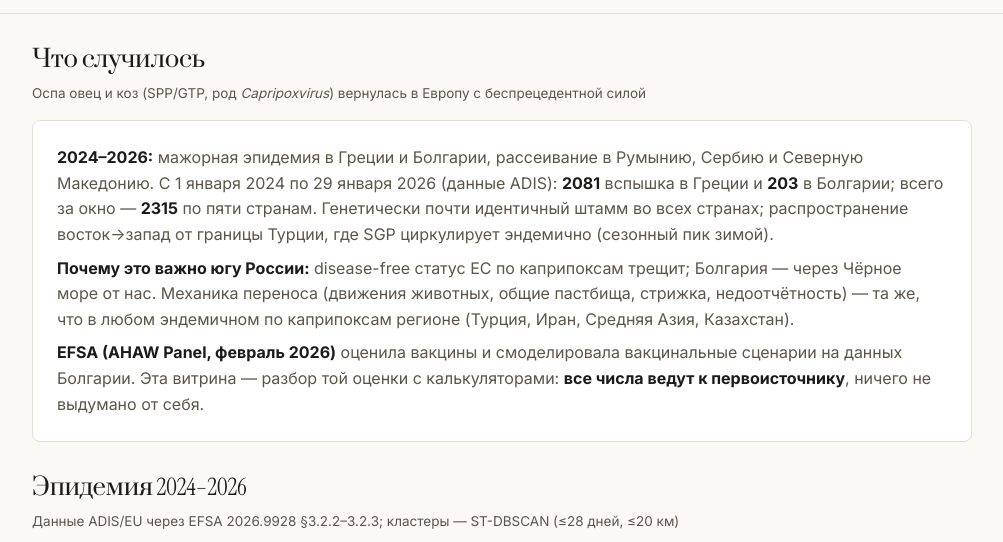
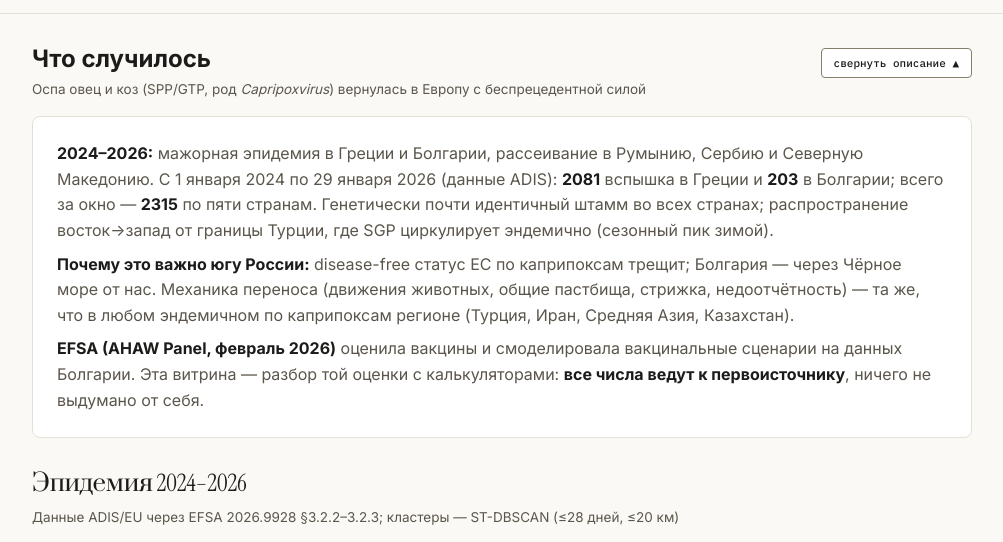
Before and after one commit to shray77/capripox-site, a plain HTML site: page index.html in a window 1280 px wide. Shown: the part 217-759 px from the top of the page, without its empty margins (138-1141 px from the left). Drawn offline with Linux system fonts and the light colour scheme.

Commit message:
Тоггл описания «Что случилось» (просьба юзера: скрыть при повторных заходах)
Кнопка «свернуть/показать описание» в заголовке секции, выбор в localStorage
(capri-summary-collapsed), aria-expanded; печать разворачивает всегда.
Проверено: дефолт развёрнут, клик сворачивает, F5 помнит, калькуляторы
не задеты, ошибок 0.

```diff
--- a/index.html
+++ b/index.html
@@ -95,6 +95,15 @@
   .fx-verdict.na { border-color: color-mix(in srgb, var(--amber) 40%, transparent); background: color-mix(in srgb, var(--amber) 8%, transparent); }
   .fx-verdict.na .tag { color: var(--amber); border: 1px solid color-mix(in srgb, var(--amber) 45%, transparent); }
   .fx-verdict .src { display: block; font: 11px var(--mono); color: var(--faint); margin-top: 6px; }
+
+  /* Тоггл описания «Что случилось» (просьба юзера 17.11: не всегда хочется
+     перечитывать при повторных заходах). Выбор живёт в localStorage;
+     печать разворачивает всегда — на бумаге описание нужно. */
+  .sec-head { display: flex; align-items: baseline; justify-content: space-between; gap: 12px; flex-wrap: wrap; }
+  .sec-head h2 { margin: 0; }
+  .sum-toggle { font: 500 11px var(--mono); min-height: 30px; }
+  #summary.sum-collapsed article.doc { display: none; }
+  @media print { #summary.sum-collapsed article.doc { display: block; } }
   .fx-err { border: 1px solid color-mix(in srgb, var(--red) 40%, transparent); background: color-mix(in srgb, var(--red) 8%, transparent);
     border-radius: var(--ds-radius-s); padding: 10px 12px; font-size: 13px; color: var(--text); margin: 10px 0; }
   .fx-err b { color: var(--red); }
@@ -153,9 +162,12 @@
 <main class="wrap">
 
 <section class="fx" id="summary">
-  <h2>Что случилось</h2>
+  <div class="sec-head">
+    <h2>Что случилось</h2>
+    <button class="ds-btn ds-btn--sm sum-toggle" id="sumToggle" aria-expanded="true" aria-controls="summaryBody">свернуть описание ▲</button>
+  </div>
   <p class="sub">Оспа овец и коз (SPP/GTP, род <i>Capripoxvirus</i>) вернулась в Европу с беспрецедентной силой</p>
-  <article class="doc">
+  <article class="doc" id="summaryBody">
     <p><b>2024–2026:</b> мажорная эпидемия в Греции и Болгарии, рассеивание в Румынию, Сербию и Северную Македонию. С 1 января 2024 по 29 января 2026 (данные ADIS): <b class="num">2081</b> вспышка в Греции и <b class="num">203</b> в Болгарии; всего за окно — <b class="num">2315</b> по пяти странам. Генетически почти идентичный штамм во всех странах; распространение восток→запад от границы Турции, где SGP циркулирует эндемично (сезонный пик зимой).</p>
     <p><b>Почему это важно югу России:</b> disease-free статус ЕС по каприпоксам трещит; Болгария — через Чёрное море от нас. Механика переноса (движения животных, общие пастбища, стрижка, недоотчётность) — та же, что в любом эндемичном по каприпоксам регионе (Турция, Иран, Средняя Азия, Казахстан).</p>
     <p><b>EFSA (AHAW Panel, февраль 2026)</b> оценила вакцины и смоделировала вакцинальные сценарии на данных Болгарии. Эта витрина — разбор той оценки с калькуляторами: <b>все числа ведут к первоисточнику</b>, ничего не выдумано от себя.</p>
@@ -513,6 +525,22 @@ lCov.addEventListener('input', drawLog);
 window.addEventListener('vetds-theme', drawKernel);
 window.addEventListener('resize', drawKernel);
 
+/* ---------- тоггл описания (просьба юзера: повторные заходы без простыни) ---------- */
+(function(){
+  const sec=document.getElementById('summary'), btn=document.getElementById('sumToggle');
+  if(!sec||!btn)return;
+  const KEY='capri-summary-collapsed';
+  let collapsed=false;
+  try{collapsed=localStorage.getItem(KEY)==='1'}catch(e){}
+  const apply=()=>{
+    sec.classList.toggle('sum-collapsed',collapsed);
+    btn.setAttribute('aria-expanded',String(!collapsed));
+    btn.textContent=collapsed?'показать описание ▼':'свернуть описание ▲';
+  };
+  btn.addEventListener('click',()=>{collapsed=!collapsed;try{localStorage.setItem(KEY,collapsed?'1':'0')}catch(e){}apply();});
+  apply();
+})();
+
 drawKernel(); drawFinal(); drawMatrix(); drawLog();
 </script>
 </body>
```
